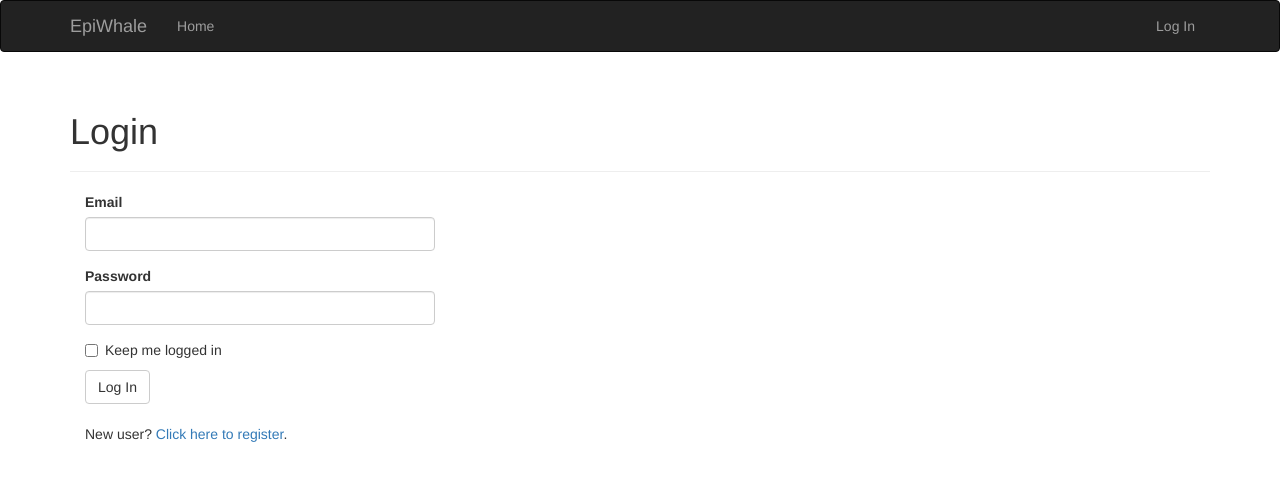
After one commit to erkyky/cipm, a Flask app: page /login in a window 1280 px wide. The commit adds this page. Shown: the top 481 px of the page. Run offline with Flask 2, Linux system fonts and the light colour scheme; some libraries are stand-ins or nearby versions.

Commit message:
Adding login and logout!

```diff
--- a/cipm/__init__.py
+++ b/cipm/__init__.py
@@ -1,8 +1,22 @@
 import flask
 import sqlite3
+import flask.ext.login as login
+import flask.ext.bootstrap as bs
+from flask.ext.moment import Moment
 
 app = flask.Flask(__name__)
 app.config.from_object('config')
+
+login_manager = login.LoginManager()
+login_manager.session_protection = 'strong'
+login_manager.login_view = 'login'
+
+bootstrap = bs.Bootstrap()
+moment = Moment()
+
+login_manager.init_app(app)
+bootstrap.init_app(app)
+moment.init_app(app)
 
 
 def get_db():
--- a/cipm/forms.py
+++ b/cipm/forms.py
@@ -1,13 +1,14 @@
-import flask.ext.wtf as flask_wtf
+import flask.ext.wtf as wtf
 import wtforms
 import wtforms.validators as validators
+import cipm
 
 
-class CipmForm(flask_wtf.Form):
+class CipmForm(wtf.Form):
     feedback = wtforms.TextAreaField('feedback', validators=[validators.DataRequired()])
 
 
-class PatientForm(flask_wtf.Form):
+class PatientForm(wtf.Form):
     primary_issue_choices = [('0', 'Chest Pain'),
                              ('1', 'Shortness of Breath'),
                              ('2', 'Gained 2+ lbs Overnight'),
@@ -30,3 +31,38 @@ class PatientForm(flask_wtf.Form):
     medication_emergency = wtforms.TextAreaField(label='medication_emergency', validators=[validators.Optional()])
     bloodsugar_emergency = wtforms.DecimalField(label='bloodsugar_emergency', validators=[validators.Optional()])
     other_emergency = wtforms.TextAreaField(label='other_emergency', validators=[validators.Optional()])
+
+
+class LoginForm(wtf.Form):
+    email = wtforms.StringField('Email', validators=[validators.DataRequired(), validators.Length(1, 64),
+                                                     validators.Email()])
+    password = wtforms.PasswordField('Password', validators=[validators.DataRequired()])
+    remember_me = wtforms.BooleanField('Keep me logged in')
+    submit = wtforms.SubmitField('Log In')
+
+
+class RegistrationForm(wtf.Form):
+    email = wtforms.StringField('Email', validators=[validators.DataRequired(), validators.Length(1, 64),
+                                           validators.Email()])
+    username = wtforms.StringField('Username', validators=[
+        validators.DataRequired(), validators.Length(1, 64), validators.Regexp('^[A-Za-z][A-Za-z0-9_.]*$', 0,
+                                          'Usernames must have only letters, '
+                                          'numbers, dots or underscores')])
+    password = wtforms.PasswordField('Password', validators=[
+        validators.DataRequired(), validators.EqualTo('password2', message='Passwords must match.')])
+    password2 = wtforms.PasswordField('Confirm password', validators=[validators.DataRequired()])
+    submit = wtforms.SubmitField('Register')
+
+    def validate_email(self, field):
+        db = cipm.get_db()
+        cur = db.execute('''SELECT count(*) from users where email = ?''', [field.data])
+        num_users = cur.fetchone()[0]
+        if num_users > 0:
+            raise validators.ValidationError('Email already registered. %s' % num_users)
+
+    def validate_username(self, field):
+        db = cipm.get_db()
+        cur = db.execute('''SELECT count(*) from users where username = ?''', [field.data])
+        num_users = cur.fetchone()[0]
+        if num_users > 0:
+            raise validators.ValidationError('Username already in use. %s' % num_users)
--- /dev/null
+++ b/cipm/templates/auth/login.html
@@ -0,0 +1,15 @@
+{% extends "base.html" %}
+{% import "bootstrap/wtf.html" as wtf %}
+
+{% block title %}Flasky - Login{% endblock %}
+
+{% block page_content %}
+<div class="page-header">
+    <h1>Login</h1>
+</div>
+<div class="col-md-4">
+    {{ wtf.quick_form(form) }}
+    <br>
+    <p>New user? <a href="{{ url_for('register') }}">Click here to register</a>.</p>
+</div>
+{% endblock %}
--- /dev/null
+++ b/cipm/templates/base.html
@@ -0,0 +1,55 @@
+{% extends "bootstrap/base.html" %}
+
+{% block title %}EpiWhale{% endblock %}
+
+{% block head %}
+{{ super() }}
+<link rel="shortcut icon" href="{{ url_for('static', filename='favicon.ico') }}" type="image/x-icon">
+<link rel="icon" href="{{ url_for('static', filename='favicon.ico') }}" type="image/x-icon">
+{% endblock %}
+
+{% block navbar %}
+<div class="navbar navbar-inverse" role="navigation">
+    <div class="container">
+        <div class="navbar-header">
+            <button type="button" class="navbar-toggle" data-toggle="collapse" data-target=".navbar-collapse">
+                <span class="sr-only">Toggle navigation</span>
+                <span class="icon-bar"></span>
+                <span class="icon-bar"></span>
+                <span class="icon-bar"></span>
+            </button>
+            <a class="navbar-brand" href="{{ url_for('index') }}">EpiWhale</a>
+        </div>
+        <div class="navbar-collapse collapse">
+            <ul class="nav navbar-nav">
+                <li><a href="{{ url_for('index') }}">Home</a></li>
+            </ul>
+            <ul class="nav navbar-nav navbar-right">
+                {% if current_user.is_authenticated() %}
+                <li><a href="{{ url_for('logout') }}">Log Out</a></li>
+                {% else %}
+                <li><a href="{{ url_for('login') }}">Log In</a></li>
+                {% endif %}
+            </ul>
+        </div>
+    </div>
+</div>
+{% endblock %}
+
+{% block content %}
+<div class="container">
+    {% for message in get_flashed_messages() %}
+    <div class="alert alert-warning">
+        <button type="button" class="close" data-dismiss="alert">&times;</button>
+        {{ message }}
+    </div>
+    {% endfor %}
+
+    {% block page_content %}{% endblock %}
+</div>
+{% endblock %}
+
+{% block scripts %}
+{{ super() }}
+{{ moment.include_moment() }}
+{% endblock %}
--- a/cipm/views.py
+++ b/cipm/views.py
@@ -1,13 +1,45 @@
 import flask
 import cipm
 import cipm.forms as forms
+import cipm.models as models
+import flask.ext.login as login_module
+import werkzeug.security as security
+
+
+@cipm.app.route('/secret')
+@login_module.login_required
+def secret():
+    return 'Only authenticated users are allowed!'
+
 
 @cipm.app.route('/', methods=['GET', 'POST'])
 def index():
     form = forms.CipmForm()
     if form.validate_on_submit():
         return flask.redirect('/thankyou')
-    return flask.render_template('index.html', form=form)
+    return flask.render_template('index.html')
+
+
+@cipm.app.route('/login', methods=['GET', 'POST'])
+def login():
+    form = forms.LoginForm()
+    if form.validate_on_submit():
+        db = cipm.get_db()
+        conn = db.execute('SELECT * FROM users WHERE email = ?', [form.email.data])
+        result = conn.fetchone()
+        user = models.User(result[0], result[2], password_hash=result[1])
+        if result is not None and user.verify_password(form.password.data):
+            login_module.login_user(user, form.remember_me.data)
+            return flask.redirect(flask.request.args.get('next') or flask.url_for('index'))
+        flask.flash('Invalid username or password.')
+    return flask.render_template('auth/login.html', form=form)
+
+
+@cipm.app.route('/logout', methods=['GET'])
+def logout():
+    login_module.logout_user()
+    flask.flash('You have been logged out.')
+    return flask.redirect(flask.url_for('index'))
 
 
 @cipm.app.route('/patientform', methods=['GET', 'POST'])
@@ -21,3 +53,20 @@ def patient_form():
 @cipm.app.route('/thankyou')
 def thankyou():
     return flask.render_template('thanksyou.html')
+
+
+@cipm.app.route('/register', methods=['GET', 'POST'])
+def register():
+    form = forms.RegistrationForm()
+    if form.validate_on_submit():
+        db = cipm.get_db()
+        email = form.email.data
+        username = form.username.data
+        password = form.password.data
+        password_hash = security.generate_password_hash(password)
+        db.execute('INSERT INTO users VALUES (?,?,?)', [username, password_hash, email])
+        db.commit()
+
+        flask.flash('You can now login.')
+        return flask.redirect(flask.url_for('login'))
+    return flask.render_template('auth/register.html', form=form)
```
Also changed, not shown: cipm/models.py (added, +39 -0 lines), cipm/schema.sql (deleted, +0 -29 lines), cipm/templates/auth/register.html (added, +13 -0 lines), cipm/templates/index.html (+9 -22 lines), schema.sql (added, +27 -0 lines).
